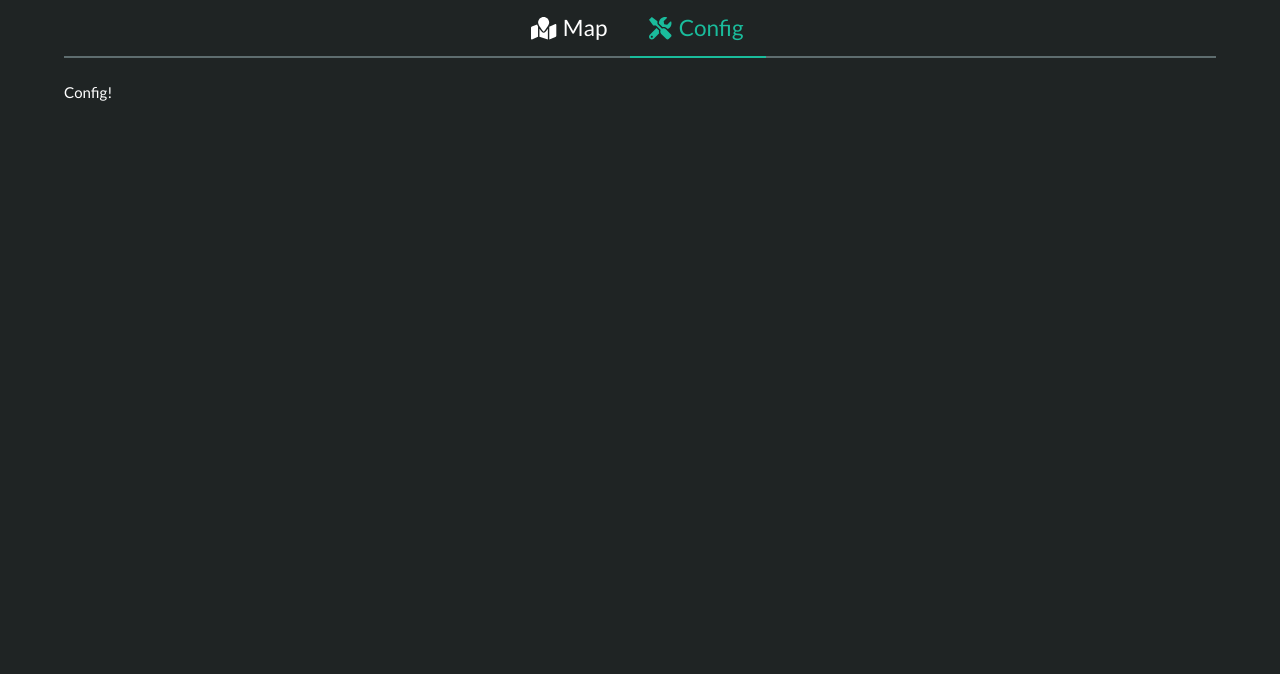
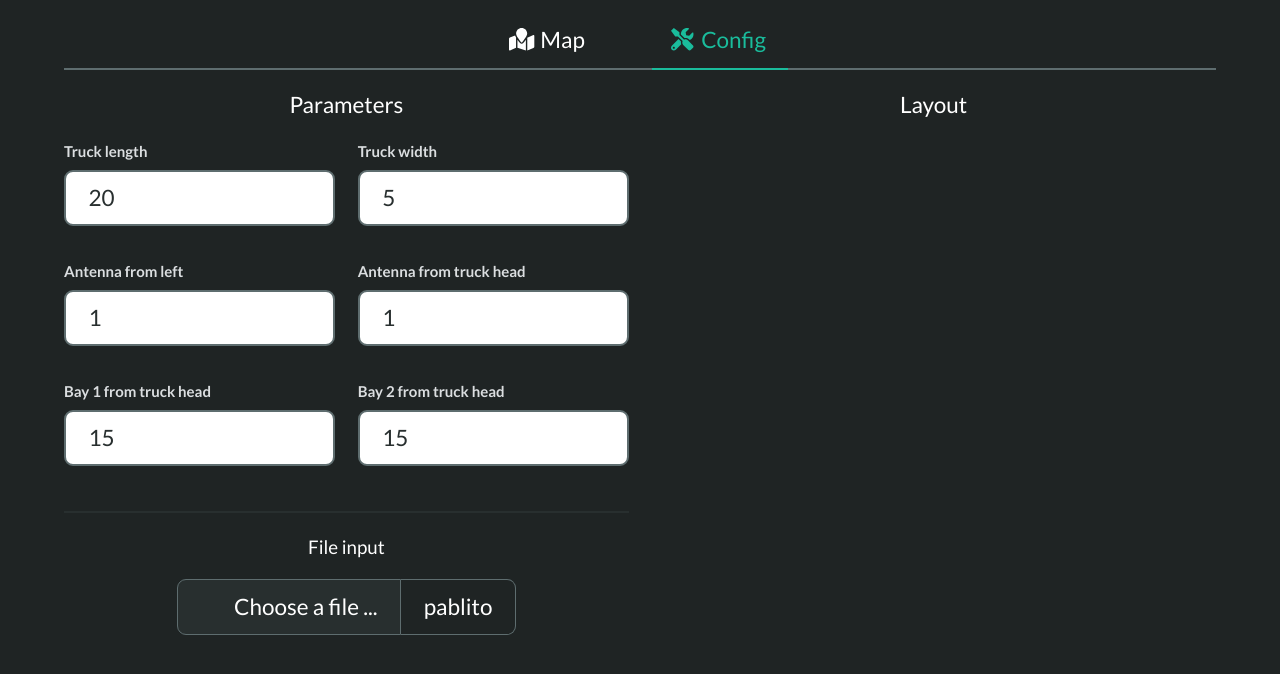
Before and after one commit to FrancoRosa/pile-placer, a React (Create React App) app: page /config in a window 1280 px wide. Shown: the top 674 px of the page. Built offline with nearby package versions, Linux system fonts and the light colour scheme.

Commit message:
Add config parameters

```diff
--- a/src/components/Config.jsx
+++ b/src/components/Config.jsx
@@ -1,6 +1,77 @@
+import FileInput from "./FileInput"
+import NumberInput from "./NumberInput"
+
 const Config = () => {
+  const defaults = {
+    truckLen: 20,
+    truckWid: 5,
+    antennaX: 1,
+    antennaY: 1,
+    bay1: 15,
+    bay2: 15,
+  }
+
+  const changeHandler = () => {
+    console.log('... change found')
+  }
+
   return (
-    <div> Config! </div>
+    <div className="container">
+      <div className="columns">
+        <div className="column">
+          <h1 className="title is-4 has-text-centered">Parameters</h1>
+          <div className="columns">
+            <NumberInput
+              label="Truck length"
+              value={defaults.truckLen}
+              placeholder="Truck with trailer in ft"
+              changeHandler={changeHandler}
+            />
+            <NumberInput
+              label="Truck width"
+              value={defaults.truckWid}
+              placeholder="Trailer width in ft"
+              changeHandler={changeHandler}
+            />
+          </div>
+          <div className="columns">
+            <NumberInput
+              label="Antenna from left"
+              value={defaults.antennaX}
+              placeholder="Antenna location in ft"
+              changeHandler={changeHandler}
+            />
+            <NumberInput
+              label="Antenna from truck head"
+              value={defaults.antennaY}
+              placeholder="Antenna location in ft"
+              changeHandler={changeHandler}
+            />
+          </div>
+          <div className="columns">
+            <NumberInput
+              label="Bay 1 from truck head"
+              value={defaults.bay1}
+              placeholder="Bay 1 location in ft"
+              changeHandler={changeHandler}
+            />
+            <NumberInput
+              label="Bay 2 from truck head"
+              value={defaults.bay2}
+              placeholder="Bay 2 location in ft"
+              changeHandler={changeHandler}
+            />
+          </div>
+          <hr />
+          <h1 className="title is-5 has-text-centered">File input</h1>
+          <FileInput />
+
+        </div>
+        <div className="column">
+          <h1 className="title is-4 has-text-centered">Layout</h1>
+        </div>
+      </div>
+    </div>
   );
 };
 
--- /dev/null
+++ b/src/components/FileInput.jsx
@@ -0,0 +1,24 @@
+const FileInput = () => {
+  const name = 'pablito';
+
+  return (
+    <div className="file has-name is-large">
+      <label className="file-label">
+        <input className="file-input" type="file" />
+        <span className="file-cta">
+          <span className="file-icon">
+            <i className="fas fa-upload"></i>
+          </span>
+          <span className="file-label">
+            Choose a file ...
+          </span>
+        </span>
+        <span className="file-name">
+          {name}
+        </span>
+      </label>
+    </div>
+  )
+};
+
+export default FileInput;
--- /dev/null
+++ b/src/components/NumberInput.jsx
@@ -0,0 +1,16 @@
+const NumberInput = ({label, value, placeholder, changeHandler}) => {
+  return(
+    <div className="field column">
+      <label className="label">{label}</label>
+      <p className="control">
+        <input className="input is-large" type="number" step={0.1}
+          placeholder={placeholder}
+          onChange={changeHandler}
+          value={value}
+        />
+      </p>
+    </div>
+  );
+};
+
+export default NumberInput
--- a/src/components/Tab.jsx
+++ b/src/components/Tab.jsx
@@ -8,7 +8,7 @@ const Tab = ({ name, icon }) => {
 
   return (
     <li className={ active ? "is-active" : ""}>
-      <Link to={`/${name.toLowerCase()}`} >
+      <Link to={`/${name.toLowerCase()}`} className="mr-4 ml-4 mt-2" >
         <span className="icon is-small">
           <FontAwesomeIcon icon={icon} />
         </span>
--- a/src/css/style.css
+++ b/src/css/style.css
@@ -49,3 +49,8 @@
 .p-2 { padding: 0.5em; }
 .p-3 { padding: 0.75em; }
 .p-4 { padding: 1em; }
+
+/* bulma modifiers */
+.file {
+  justify-content: center !important;
+}
```
